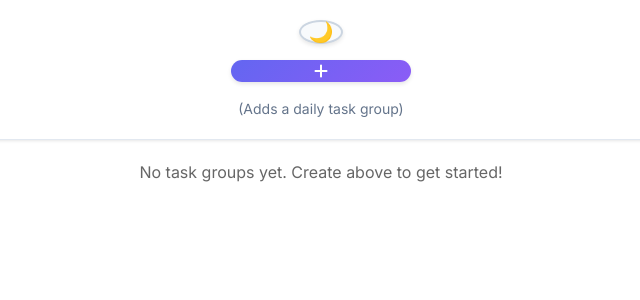
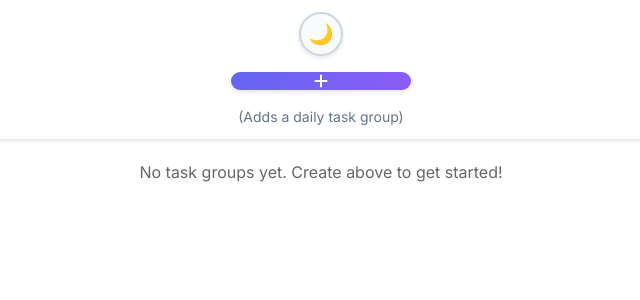
Before and after one commit to abk2191/todoapp, a React (Vite) app: page / in a window 1280 px wide. Shown: the top 300 px of the page, without its empty margins (319-959 px from the left). Built offline with nearby package versions, Linux system fonts and the light colour scheme; a web font is replaced by a local one.

Commit message:
Update index.css

```diff
--- a/src/index.css
+++ b/src/index.css
@@ -59,19 +59,26 @@
   --gradient-primary: linear-gradient(135deg, #6366f1 0%, #8b5cf6 100%);
 }
 
-/* Base Styles */
+/* Base Styles - FLASH FIX */
 * {
   box-sizing: border-box;
-  -webkit-tap-highlight-color: transparent;
+  -webkit-tap-highlight-color: transparent !important;
+  tap-highlight-color: transparent !important;
 }
 
-/* Prevent flash on touch */
-html, body {
+/* Prevent flash on touch - COMPREHENSIVE FIX */
+html, body, div, button, input, p, h1, h2, h3, h4, h5, h6 {
+  -webkit-tap-highlight-color: transparent !important;
   -webkit-touch-callout: none;
-  -webkit-text-size-adjust: none;
   -webkit-user-select: none;
-  -webkit-tap-highlight-color: rgba(0,0,0,0);
-  -webkit-tap-highlight-color: transparent;
+  user-select: none;
+  outline: none !important;
+}
+
+/* Allow text selection only for editable content */
+.editable-paragraph, [contenteditable="true"] {
+  -webkit-user-select: text;
+  user-select: text;
 }
 
 body {
@@ -87,6 +94,8 @@ body {
   /* Prevent flash */
   -webkit-backface-visibility: hidden;
   backface-visibility: hidden;
+  -webkit-transform: translateZ(0);
+  transform: translateZ(0);
 }
 
 /* Typography */
@@ -168,6 +177,7 @@ p {
   transition: all 0.3s ease;
   border: 1px solid var(--border-secondary);
   overflow: hidden;
+  position: relative;
 }
 
 /* Task Components */
@@ -227,8 +237,8 @@ p {
   line-height: 1.5;
   font-size: 1rem;
   /* Prevent flash on focus */
-  -webkit-tap-highlight-color: transparent;
-  tap-highlight-color: transparent;
+  -webkit-tap-highlight-color: transparent !important;
+  tap-highlight-color: transparent !important;
 }
 
 .editable-paragraph.placeholder {
@@ -265,7 +275,7 @@ p {
   font-size: 0.875rem;
   font-weight: 500;
   padding: 0 16px;
-  -webkit-tap-highlight-color: transparent;
+  -webkit-tap-highlight-color: transparent !important;
 }
 
 .categories:hover {
@@ -283,7 +293,7 @@ p {
   gap: 12px;
 }
 
-/* Dropdown */
+/* Dropdown - FIXED POSITION */
 .dropdowndiv {
   position: absolute;
   height: auto;
@@ -292,9 +302,10 @@ p {
   background-color: var(--dropdown-bg);
   color: var(--text-primary);
   border-radius: 12px;
-  z-index: 10;
+  z-index: 100;
   right: 0;
-  top: 40px;
+  top: 100%; /* Position directly below the categories button */
+  margin-top: 8px; /* Add some spacing */
   padding: 8px;
   box-shadow: var(--elevated-shadow);
   transition: all 0.3s ease;
@@ -308,20 +319,20 @@ p {
   border-radius: 8px;
   transition: background-color 0.2s ease;
   font-size: 0.875rem;
-  -webkit-tap-highlight-color: transparent;
+  -webkit-tap-highlight-color: transparent !important;
 }
 
 .dropdowndiv p:hover {
   background-color: var(--bg-quaternary);
 }
 
-/* Due Date Section */
+/* Due Date Section - ADDED MARGIN TOP */
 .duedatediv {
   width: 100%;
   display: flex;
   align-items: center;
   justify-content: space-between;
-  margin-top: 8px;
+  margin-top: 16px; /* Added margin top */
   gap: 12px;
 }
 
@@ -340,7 +351,7 @@ p {
   z-index: 1;
   color: var(--text-muted);
   transition: color 0.2s ease;
-  -webkit-tap-highlight-color: transparent;
+  -webkit-tap-highlight-color: transparent !important;
 }
 
 .calendar-icon:hover {
@@ -359,7 +370,7 @@ p {
   display: inline-block;
   width: 24px;
   height: 24px;
-  -webkit-tap-highlight-color: transparent;
+  -webkit-tap-highlight-color: transparent !important;
 }
 
 .calendar-icon-wrapper input[type="date"] {
@@ -371,6 +382,7 @@ p {
   z-index: 3;
   left: 0;
   top: 0;
+  -webkit-tap-highlight-color: transparent !important;
 }
 
 /* Buttons - FIXED HEIGHT FOR ADD TASK GROUP BUTTON */
@@ -391,7 +403,7 @@ p {
   align-items: center;
   justify-content: center;
   gap: 8px;
-  -webkit-tap-highlight-color: transparent;
+  -webkit-tap-highlight-color: transparent !important;
 }
 
 .addnewtaskgroupbutton:hover {
@@ -414,7 +426,7 @@ p {
   justify-content: center;
   border-radius: 8px;
   padding: 8px;
-  -webkit-tap-highlight-color: transparent;
+  -webkit-tap-highlight-color: transparent !important;
 }
 
 .createnewlistbtn:hover, .collapseexpandbtn:hover, .addtaskbtn:hover, .expand-collapse-list-btn:hover {
@@ -491,7 +503,7 @@ input[type="checkbox"] {
   position: relative;
   transition: all 0.2s ease;
   flex-shrink: 0;
-  -webkit-tap-highlight-color: transparent;
+  -webkit-tap-highlight-color: transparent !important;
 }
 
 input[type="checkbox"]:hover {
@@ -582,7 +594,7 @@ input[type="checkbox"]:checked {
   min-height: 20px;
   outline: none;
   cursor: text;
-  -webkit-tap-highlight-color: transparent;
+  -webkit-tap-highlight-color: transparent !important;
 }
 
 .captionsdiv p:focus {
@@ -590,11 +602,11 @@ input[type="checkbox"]:checked {
   color: var(--accent-color);
 }
 
-/* Theme Toggle - FIXED TO BE PERFECTLY ROUND */
+/* Theme Toggle - PERFECTLY ROUND FIX */
 .theme-toggle {
   background: var(--bg-secondary);
   border: 2px solid var(--border-secondary);
-  border-radius: 50%; /* Ensures perfect circle */
+  border-radius: 50% !important; /* Force perfect circle */
   width: 44px;
   height: 44px;
   cursor: pointer;
@@ -604,10 +616,15 @@ input[type="checkbox"]:checked {
   font-size: 20px;
   transition: all 0.3s ease;
   box-shadow: 0 2px 4px var(--shadow-color);
-  -webkit-tap-highlight-color: transparent;
+  -webkit-tap-highlight-color: transparent !important;
   /* Ensure perfect circle */
   padding: 0;
   line-height: 1;
+  /* Remove any potential inherited styles */
+  min-width: 44px;
+  min-height: 44px;
+  max-width: 44px;
+  max-height: 44px;
 }
 
 .theme-toggle:hover {
@@ -643,7 +660,7 @@ input[type="checkbox"]:checked {
   display: flex;
   align-items: center;
   justify-content: center;
-  -webkit-tap-highlight-color: transparent;
+  -webkit-tap-highlight-color: transparent !important;
 }
 
 .reorder-btn:hover {
@@ -715,6 +732,22 @@ body {
   animation: fadeIn 0.3s ease-out;
 }
 
+/* FLASH FIX - Comprehensive button and interactive element styles */
+button, input, [contenteditable], .categories, .theme-toggle, .reorder-btn {
+  -webkit-tap-highlight-color: transparent !important;
+  tap-highlight-color: transparent !important;
+  outline: none !important;
+  -webkit-user-select: none;
+  user-select: none;
+}
+
+/* Specific fix for iOS Safari */
+@supports (-webkit-touch-callout: none) {
+  button, input, [contenteditable], .categories, .theme-toggle, .reorder-btn {
+    -webkit-tap-highlight-color: transparent !important;
+  }
+}
+
 /* Responsive Design */
 @media (max-width: 768px) {
   .navbar {
@@ -751,6 +784,8 @@ body {
     width: 140px;
     right: 0;
     left: auto;
+    top: 100%;
+    margin-top: 8px;
   }
 
   .calendar-and-duedate {
@@ -777,6 +812,10 @@ body {
 
   .checkbox-and-task-wrapper {
     align-items: center;
+  }
+
+  .duedatediv {
+    margin-top: 16px; /* Maintain margin on mobile */
   }
 }
 
@@ -820,4 +859,14 @@ body {
   .addnewtaskgroupbutton {
     height: 50px; /* Maintain fixed height */
   }
+
+  .duedatediv {
+    margin-top: 16px; /* Maintain margin on mobile */
+  }
+
+  .theme-toggle {
+    width: 44px;
+    height: 44px;
+    border-radius: 50% !important;
+  }
 }
```
